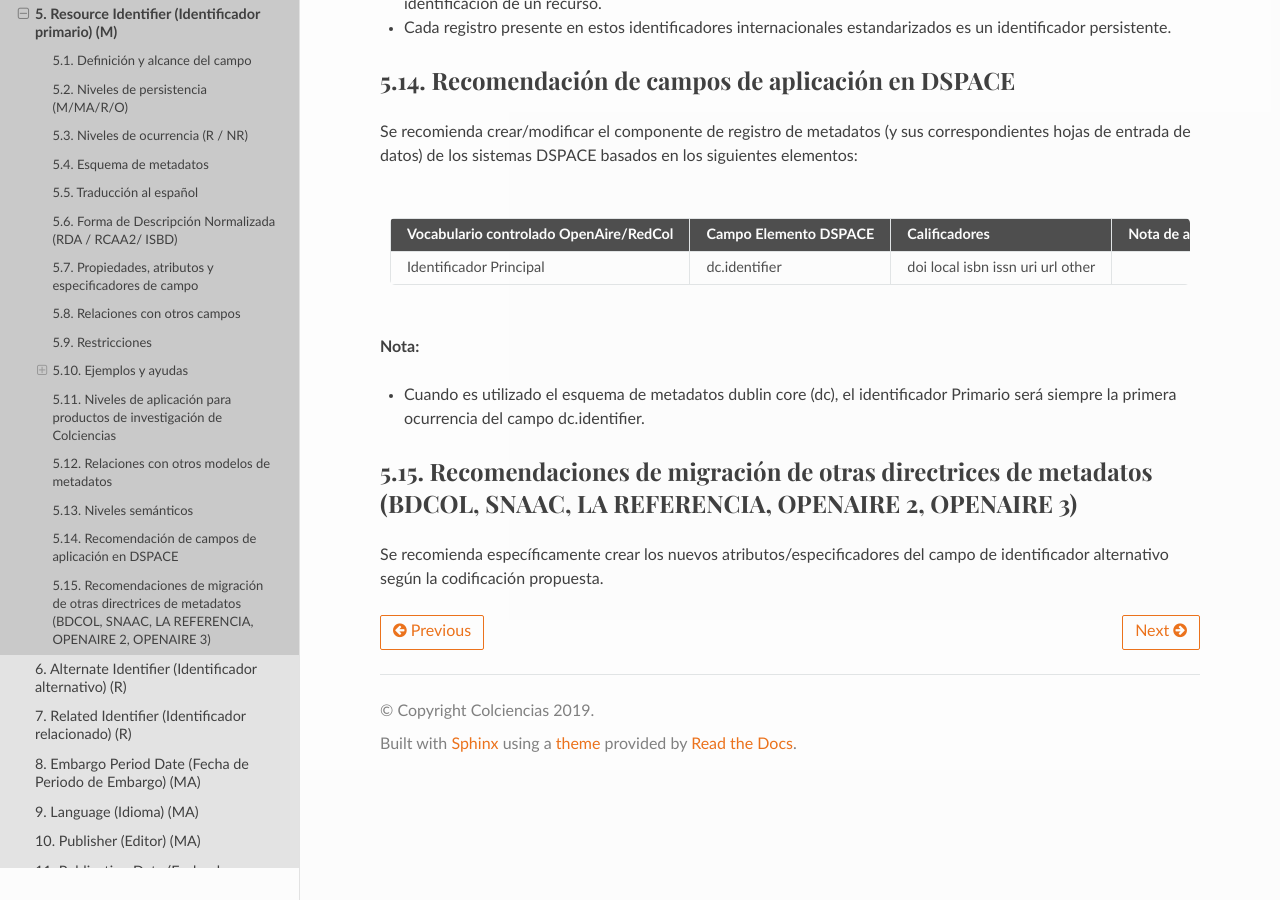
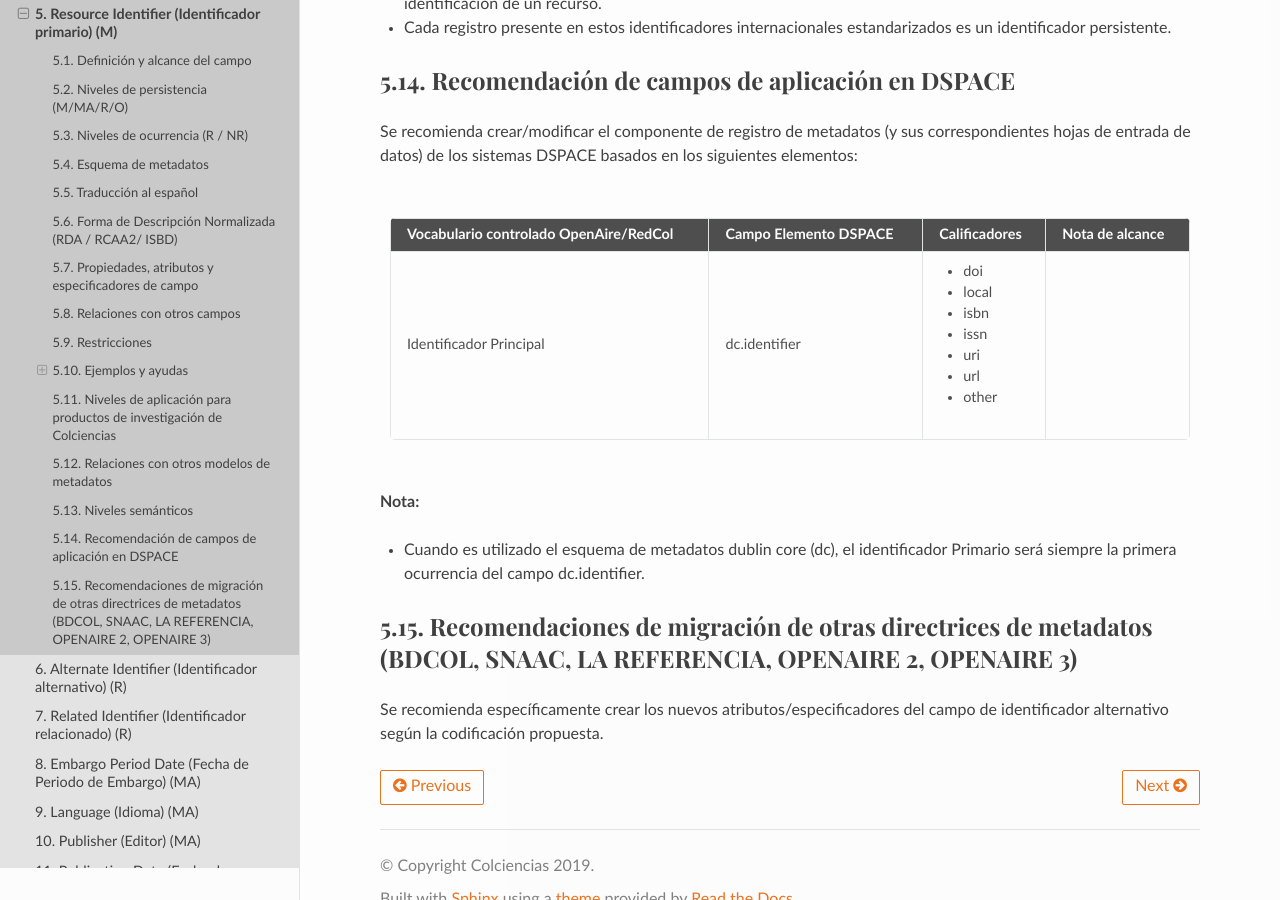
Before and after one commit to rcic/openaire4, a Sphinx documentation site: the page built from docs/field_resourceidentifier.rst, in a window 1280 px wide and 900 px high, scrolled down 4461 px. Built offline with Sphinx 7.4.7 and the Read the Docs theme 2.0.0, drawn with Linux system fonts in a browser that asks for light colours; some web fonts are replaced; a script that is not in the unit is left out.

Commit message:
correcion tabla

```diff
--- a/docs/field_resourceidentifier.rst
+++ b/docs/field_resourceidentifier.rst
@@ -210,13 +210,13 @@ Se recomienda crear/modificar el componente de registro de metadatos (y sus corr
 +----------------------------------------+-----------------------+---------------+-----------------+
 | Vocabulario controlado OpenAire/RedCol | Campo Elemento DSPACE | Calificadores | Nota de alcance |
 +========================================+=======================+===============+=================+
-| Identificador Principal                | dc.identifier         | doi           |                 |
-|                                        |                       | local         |                 |
-|                                        |                       | isbn          |                 |
-|                                        |                       | issn          |                 |
-|                                        |                       | uri           |                 |
-|                                        |                       | url           |                 |
-|                                        |                       | other         |                 |
+| Identificador Principal                | dc.identifier         | * doi         |                 |
+|                                        |                       | * local       |                 |
+|                                        |                       | * isbn        |                 |
+|                                        |                       | * issn        |                 |
+|                                        |                       | * uri         |                 |
+|                                        |                       | * url         |                 |
+|                                        |                       | * other       |                 |
 +----------------------------------------+-----------------------+---------------+-----------------+
 
 **Nota:**
```
